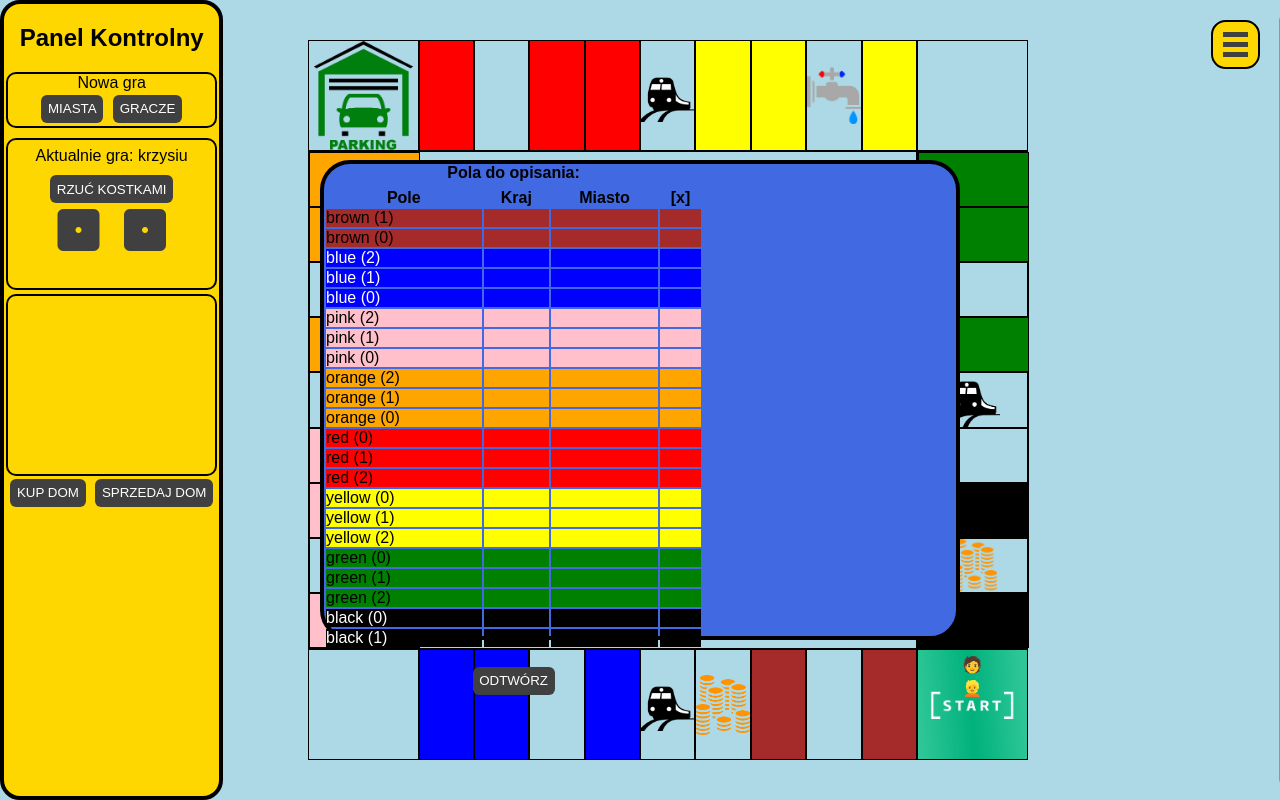
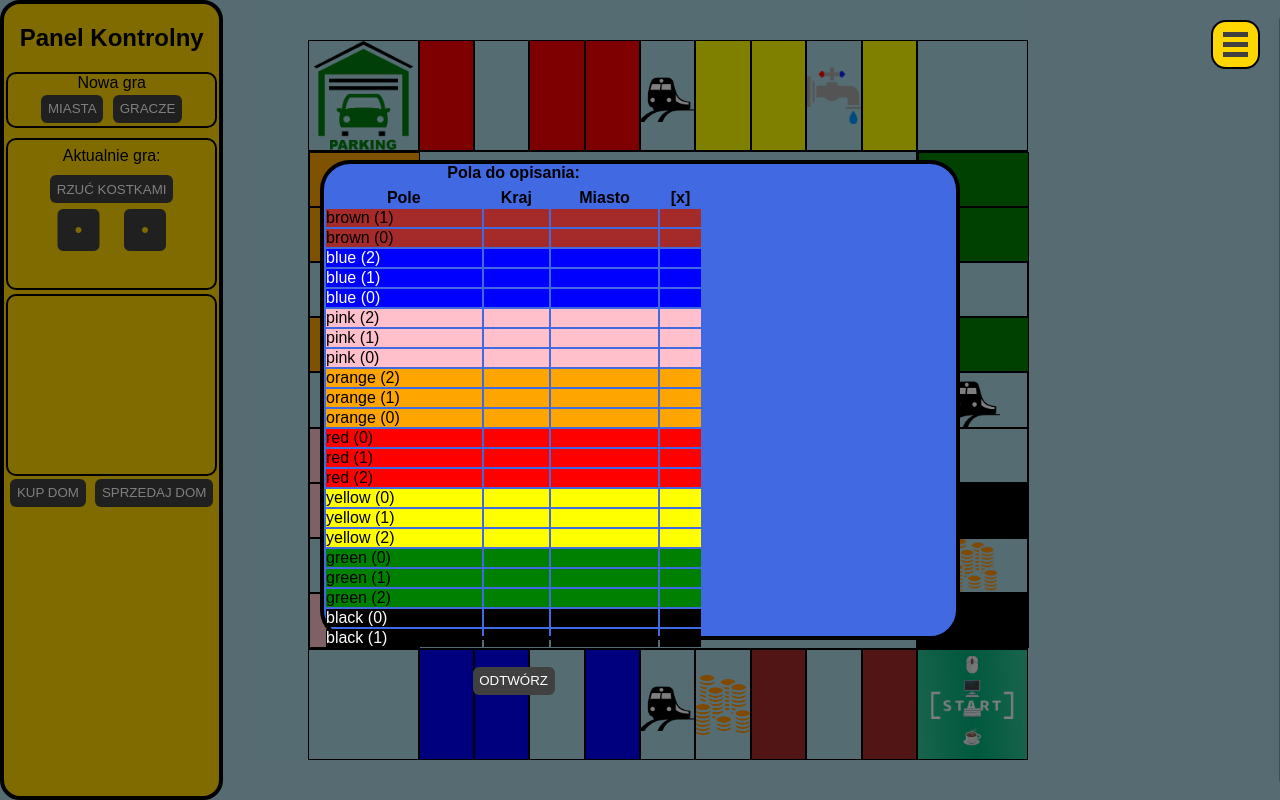
Before and after one commit to lokers778/CC.Monopoly, a website built with webpack: page index.html in a window 1280 px wide. Both pictures are taken after a click on the button "MIASTA". Shown: the top 800 px of the page. Built offline with nearby package versions, Linux system fonts and the light colour scheme; no server answers; files whose address does not match are found by name.

Commit message:
Little fix import from newGame to main

```diff
--- a/js/main.js
+++ b/js/main.js
@@ -3,7 +3,7 @@ import colors from './colors';
 import navigationBar from './navBar';
 import { ControlPanel } from './controlPanel';
 import { initializePlayers } from './player';
-import newGame, { initGeo } from './newGame';
+import { initGeo, returnNewPlayers } from './newGame';
 
 console.log('Monopoly is running');
 
@@ -24,7 +24,7 @@ document.querySelector('#btnNewPlayers').addEventListener('click', () => {
   newGame(); // zainicjowanie graczy
 });
 
-const starters = [['krzysiu', '🧑'], ['misiu', '👱‍']];
+const starters = returnNewPlayers();
 const players = initializePlayers(starters, board);
 const controlPanel = new ControlPanel(board, players);
 navigationBar(players, controlPanel);
--- a/js/newGame.js
+++ b/js/newGame.js
@@ -1,6 +1,5 @@
 import { clearNode } from './utils';
 
-const addPlayer = document.querySelector('.addPlayerSubmit');
 const playersList = document.querySelector('.playersList');
 const btnNumberOfPlayers = [...document.querySelectorAll('.createNewPlayers')];
 const playersPanel = document.getElementById('playersPanel');
@@ -111,7 +110,7 @@ function returnNewPlayers() {
   return newPlayers;
 }
 
-export default returnNewPlayers;
+export { returnNewPlayers };
 
 // =========== inicjalizacja miast ===========
 // initGeo(); // wywołanie inicjalizacji miast
@@ -191,7 +190,7 @@ export function initGeo(fields) {
     qs.appendChild(el);
     el.addEventListener("dragover", (e) => { e.preventDefault(); }, false);
     el.addEventListener("drop", (e) => { e.preventDefault(); dropped(e.target, fields); }, false);
-  };
+  }
 
   // wiersze tabieli - każdy `field` ma swój
   fillWithFields(fields);
--- a/scss/_newGame.scss
+++ b/scss/_newGame.scss
@@ -9,7 +9,7 @@
 }
 
 .newGame {
-  // background-color: black;
+  background-color: rgba(0, 0, 0, 50%);
   position: fixed;
   // z-index: -1;
   height: 100vh;
```
